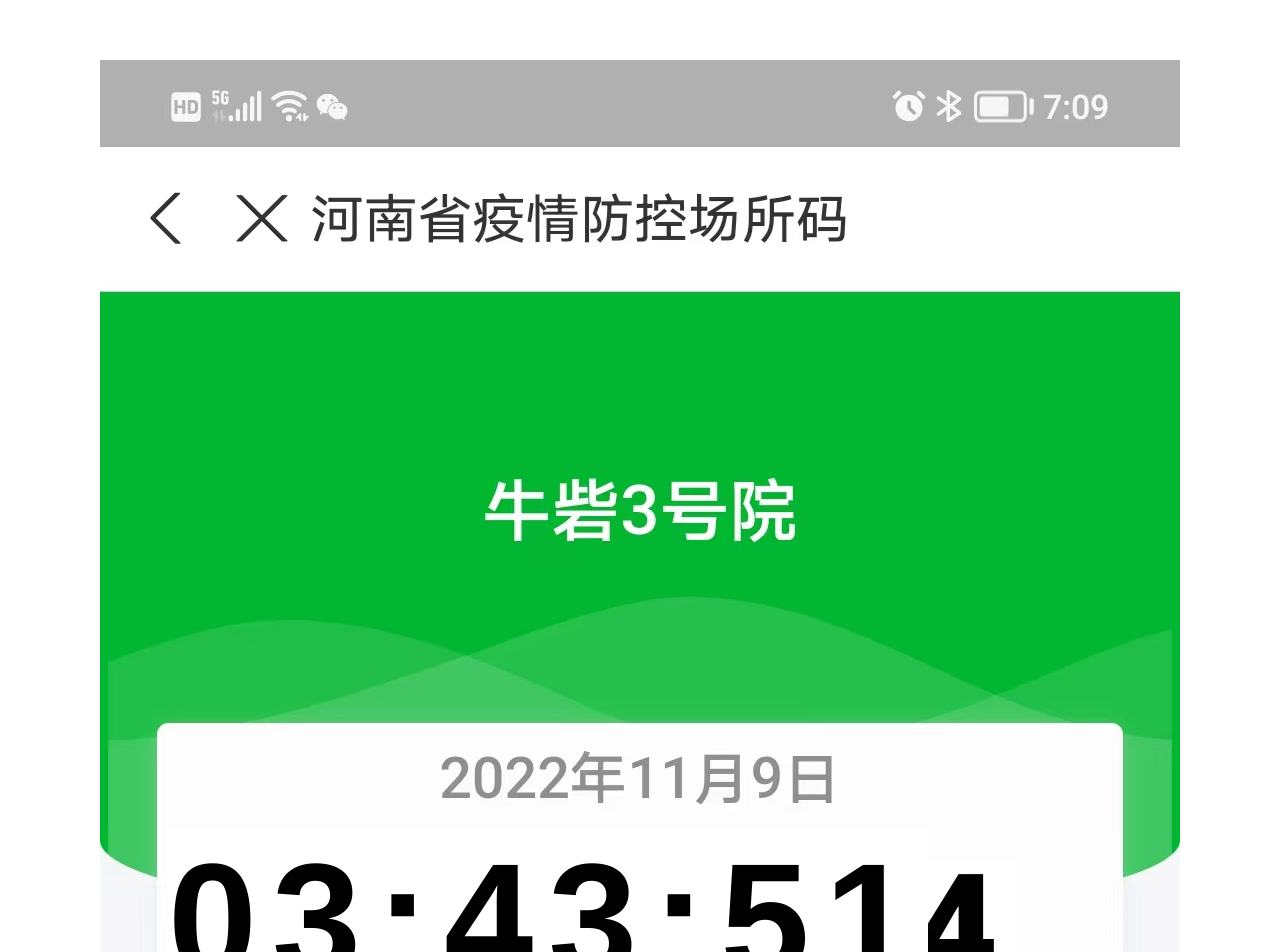
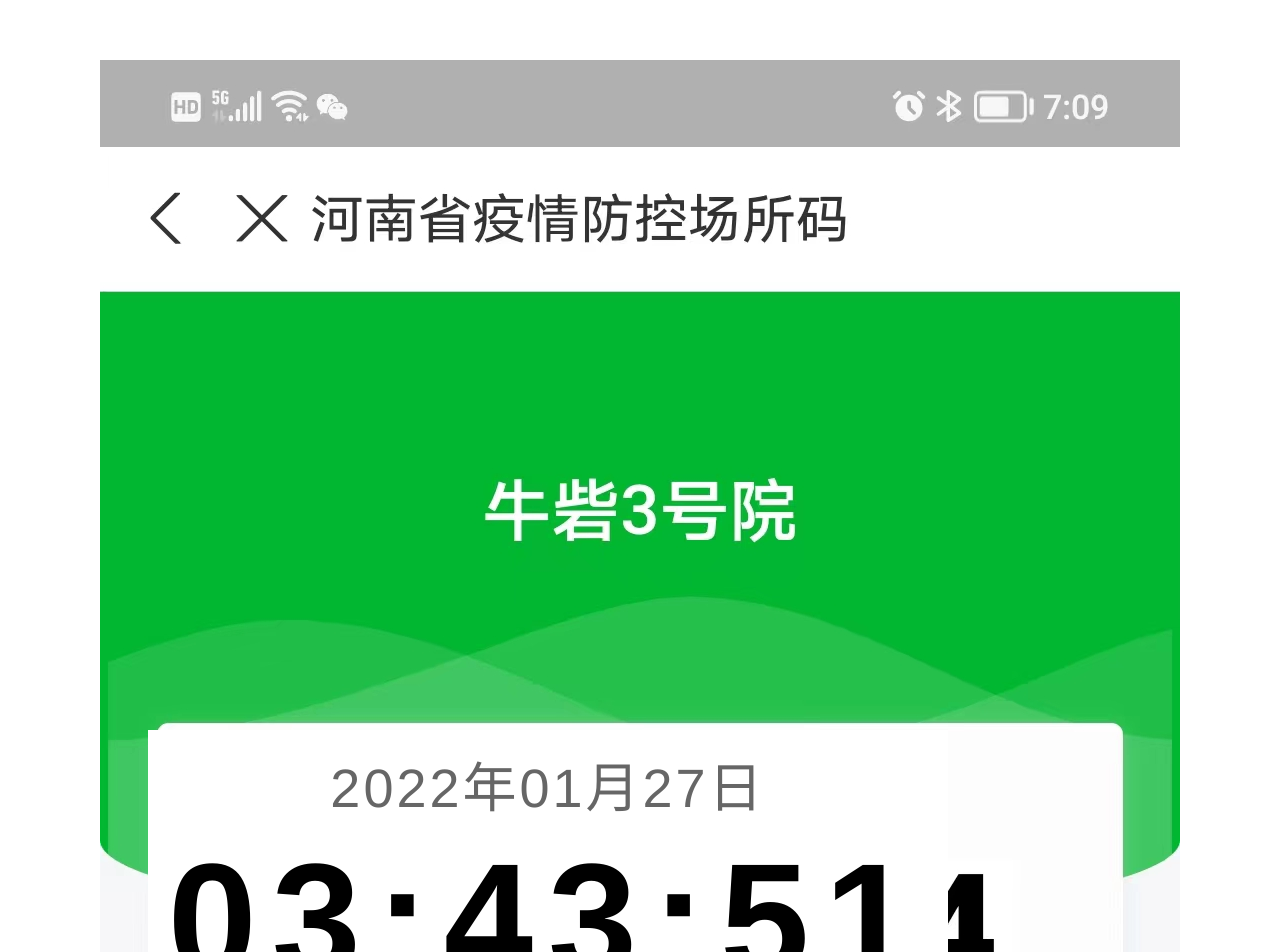
Before and after one commit to hanoubaba/deal-program, a Vue app: page / in a window 1280 px wide. Shown: the top 952 px of the page. Built offline with nearby package versions, Linux system fonts and the light colour scheme.

Commit message:
no message

```diff
--- a/src/components/ademo.vue
+++ b/src/components/ademo.vue
@@ -1,8 +1,10 @@
 <template>
     <div class="container">
         <img src="../assets/hs.png" alt="">
-        <div class="data">
-            <!-- <p class="date">{{date}}</p> -->
+        <div class="box1">
+            <p class="date">{{date}}</p>
+        </div>
+        <div class="box2">
             <h1 class="time">{{time}}</h1>
         </div>
     </div>
@@ -64,7 +66,19 @@ export default {
 .container {
     position: relative;
 }
-.data {
+.box1 {
+    /* border: 1px solid red; */
+    position: absolute;
+    left: 0;
+    top: 670px;
+    width: 1080px;
+    height: 100px;
+    display: flex;
+    flex-direction: column;
+    justify-content: center;
+    align-items: center;
+}
+.box2 {
     /* border: 1px solid red; */
     position: absolute;
     left: 0;
@@ -78,14 +92,22 @@ export default {
 }
 .date {
     /* border: 1px solid blue; */
-    width: 760px;
+    width: 800px;
     height: 100px;
+    /* line-height: 100px; */
+    padding: 0;
+    margin: 0;
+    font-size: 54px;
+    letter-spacing: 3px;
+    font-weight: 200;
+    color: #666;
+    background-color: #fff;
+    padding-top: 14px;
 }
 .time {
     /* border: 1px solid blue; */
-    width: 760px;
+    width: 800px;
     height: 200px;
-    /* line-height: 80px; */
     font-size: 160px;
     color: #000;
     font-weight: bolder;
```
